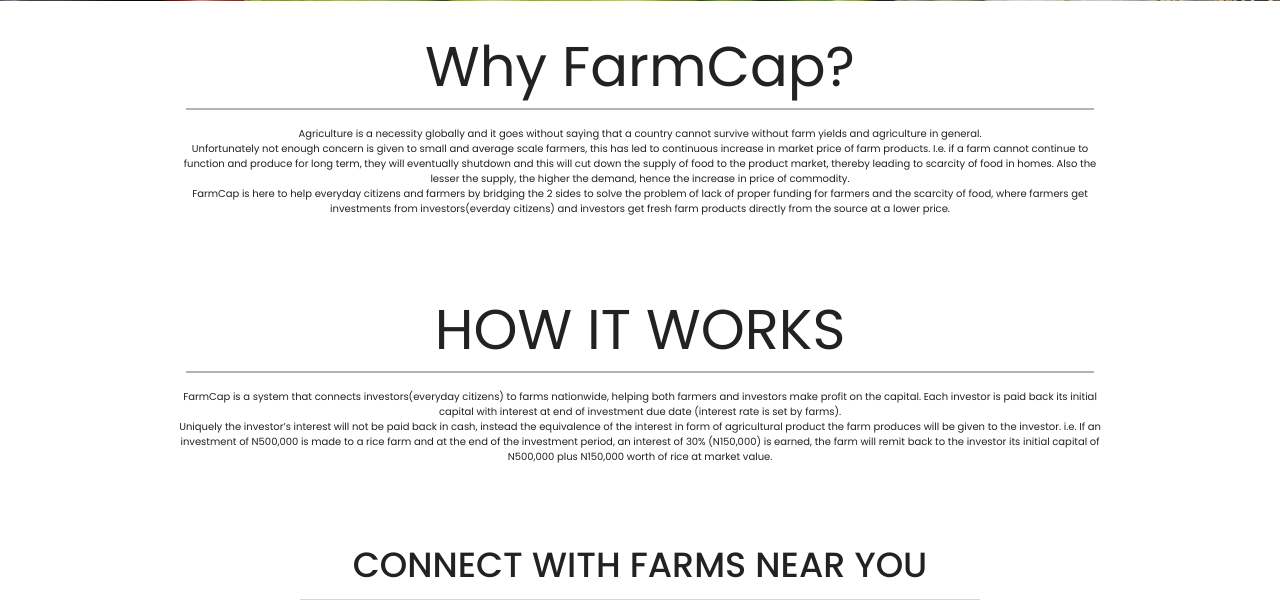
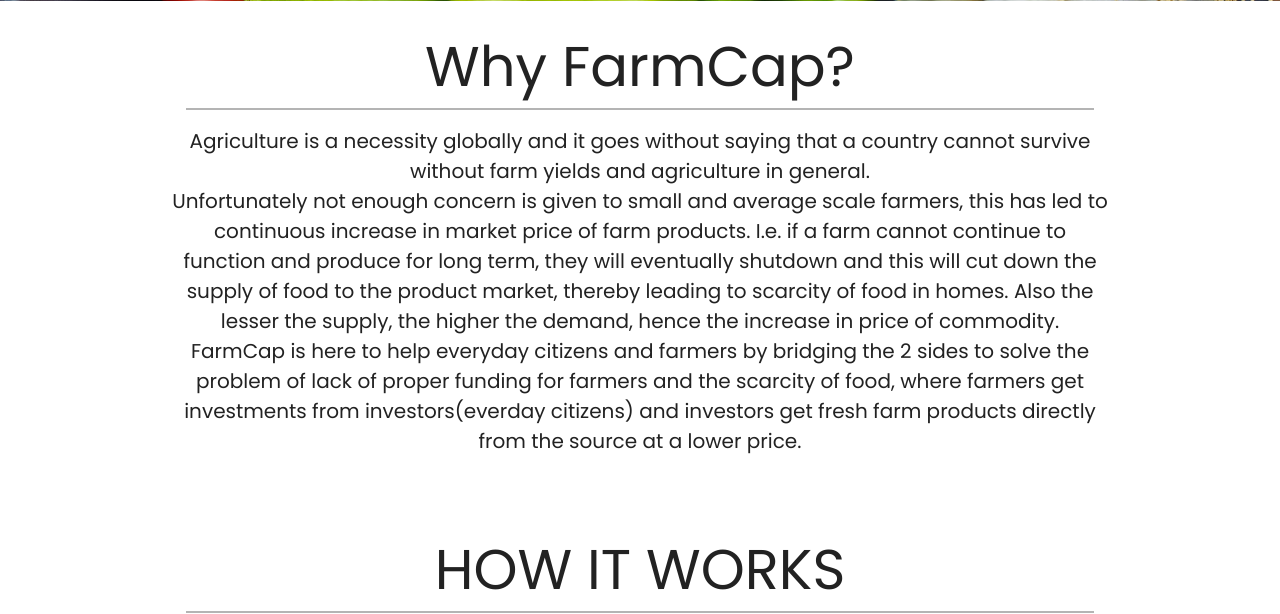
Before and after one commit to Tourch-tech/FarmCap, a PHP site: page /about.html in a window 1280 px wide. Shown: the part 977-1591 px from the top of the page. Run offline with PHP 8.4, Linux system fonts and the light colour scheme; some libraries are stand-ins or nearby versions.

Commit message:
Update about.css

```diff
--- a/about.css
+++ b/about.css
@@ -148,7 +148,7 @@ html, body {
     font-size: 35px;
   }
   .container-fluid p {
-    font-size: 10px;
+    padding: 0px;
   }
 
 
```
